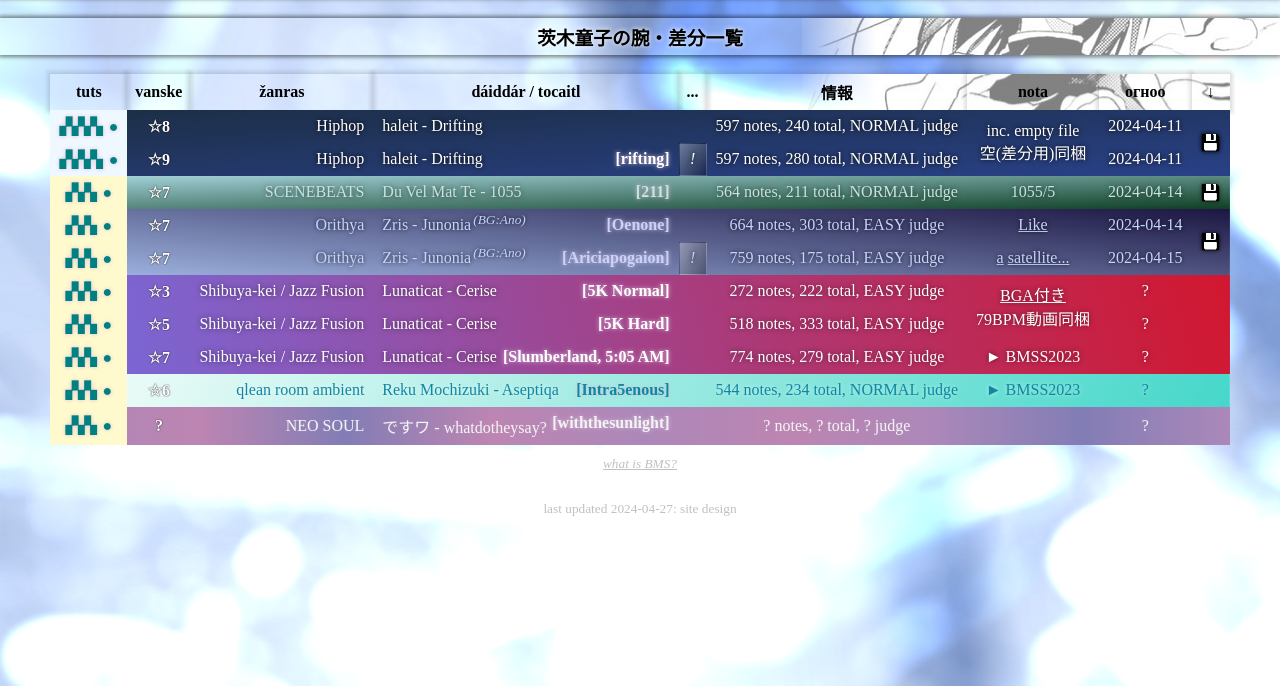
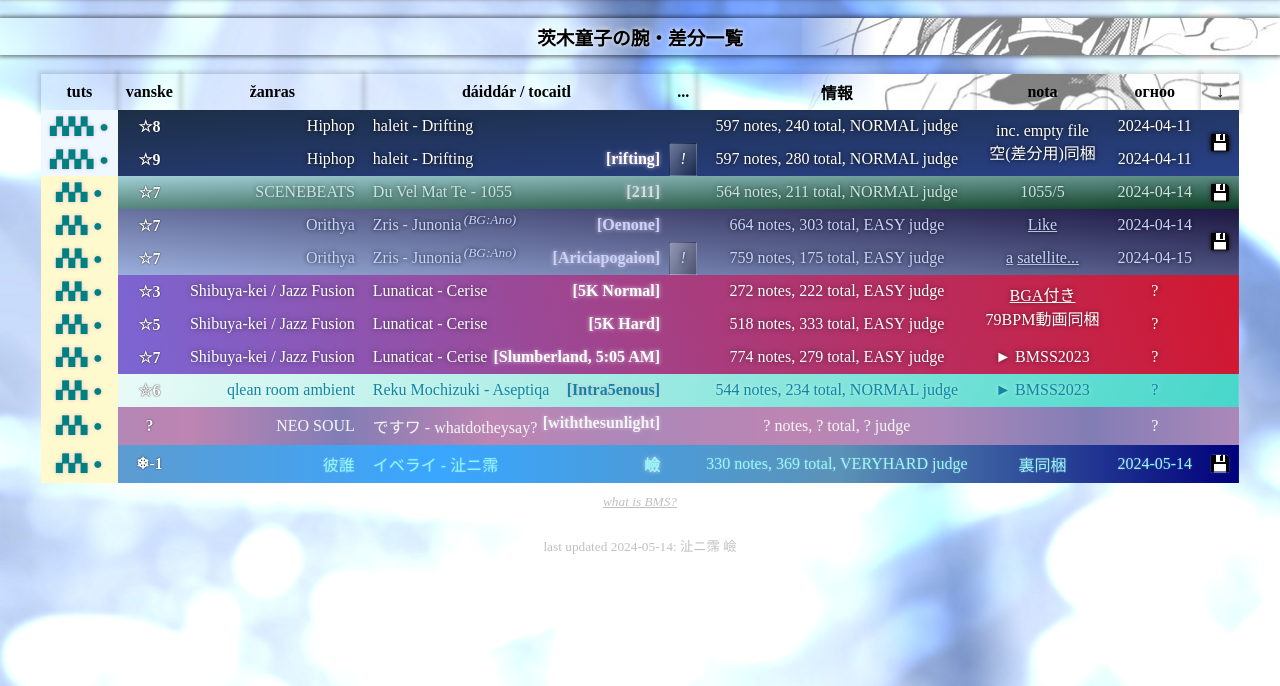
Before and after one commit to EmeliaK/iberaiemelia, a plain HTML site: page ibaraki/index.html in a window 1280 px wide. Shown: the part 114-800 px from the top of the page. Drawn offline with Linux system fonts and the light colour scheme.

Commit message:
Update index.html

```diff
--- a/ibaraki/index.html
+++ b/ibaraki/index.html
@@ -1,6 +1,6 @@
 <!DOCTYPE html>
     <head>
-        <title>茨木童子の脳ミソ [240427]</title><link rel="icon" type="image/x-icon" href="ibaraki.png">
+        <title>茨木童子の脳ミソ [240514]</title><link rel="icon" type="image/x-icon" href="ibaraki.png">
         <style>
         body { text-align: center; background-image: url(latha.png); background-attachment: fixed; margin:0;
                font-family: serif; letter-spacing: 0px; word-spacing: 0px; }
@@ -28,8 +28,9 @@
         td.dn { background: cornflowerblue; }
         td.dh { background: peru; }
         td.da { background: firebrick; }
-        td.di { background: #100000; }
+        td.di { background: indigo; }
         td.d { font-weight: bold; color: white; text-shadow: 0 0 1.5px black; transition: background 0.1s linear; }
+        /* td.dneg { color: black; text-shadow: 0 0 1.5px white; } */
         tbody:not(:hover) > tr > td.d { background: inherit; }
 
         td.g { text-align: right; }
@@ -156,9 +157,20 @@
             <td class="n"></td>
             <td class="date">?</td>
             <td class="dl"></td></tr></tbody>
+
+        <tbody style="background-image: linear-gradient(to right, #6599C5, #39A6FF, #5B92B7, #00007B); color: #91FAFB; text-shadow: 0 0 2px #FFF4;">
+        <tr><td class="k kf"><b><a href="https://manbow.nothing.sh/event/event.cgi?action=More_def&num=50&event=144">▞▞▖●</a></b></td>
+            <td class="d di dneg">❄-1</td>
+            <td class="g">彼誰</td>
+            <td class="t">イベライ - 沚ニ霈 <b>嶮</b></td>
+            <td></td>
+            <td>330 notes, 369 total, VERYHARD judge</td>
+            <td class="n">裏同梱</td>
+            <td class="date">2024-05-14</td>
+            <td class="dl"><a href="https://drive.google.com/file/d/1KFUznuRdU5Cgaz75k4aInffdJGxvsQGg/view?usp=sharing">💾</a></td></tr></tbody>
         </table>
 
         <p><sup style="margin: 0; padding: 4px; background: #FFFC;"><a href="https://wcko87.github.io/beatoraja-english-guide/" style="color: silver">what is BMS?</a></sup></p>
-        <p><sub style="margin: 0; padding: 4px; color: silver; background: #FFFC;">last updated 2024-04-27: site design</sub></p>
+        <p><sub style="margin: 0; padding: 4px; color: silver; background: #FFFC;">last updated 2024-05-14: 沚ニ霈 嶮</sub></p>
     </body>
 </html>
```
